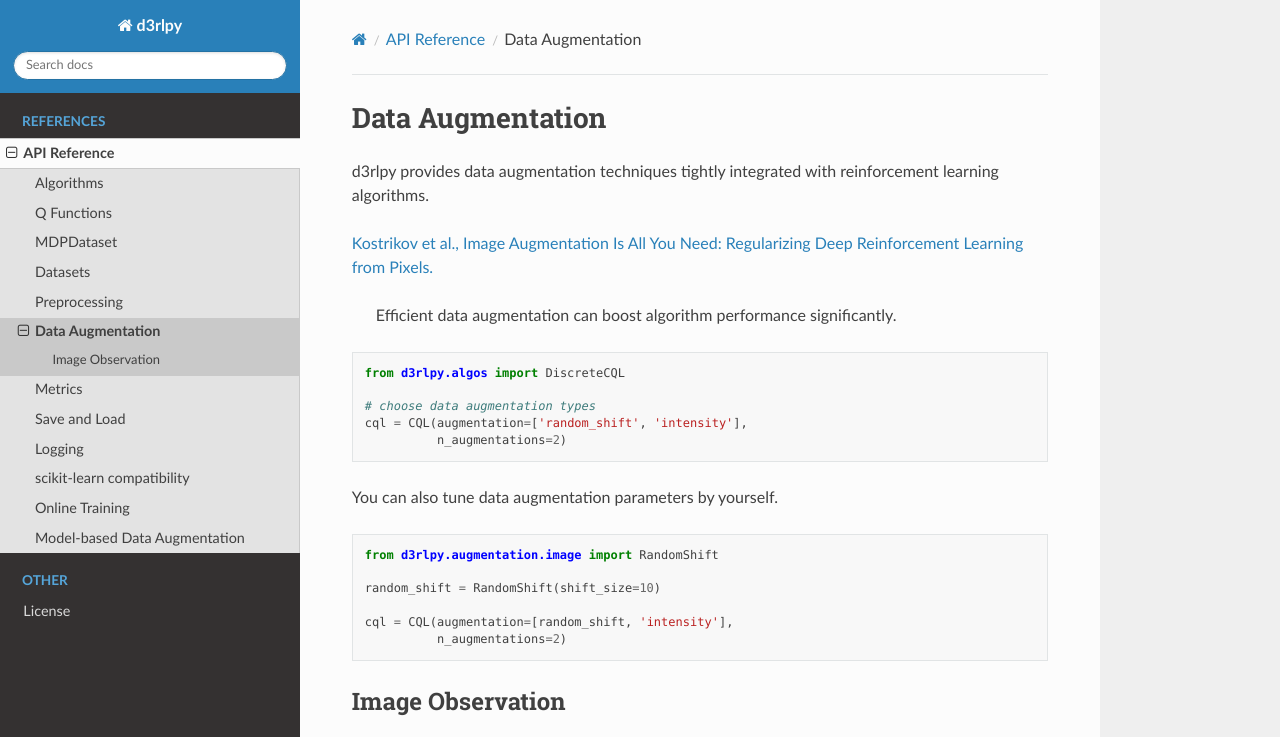
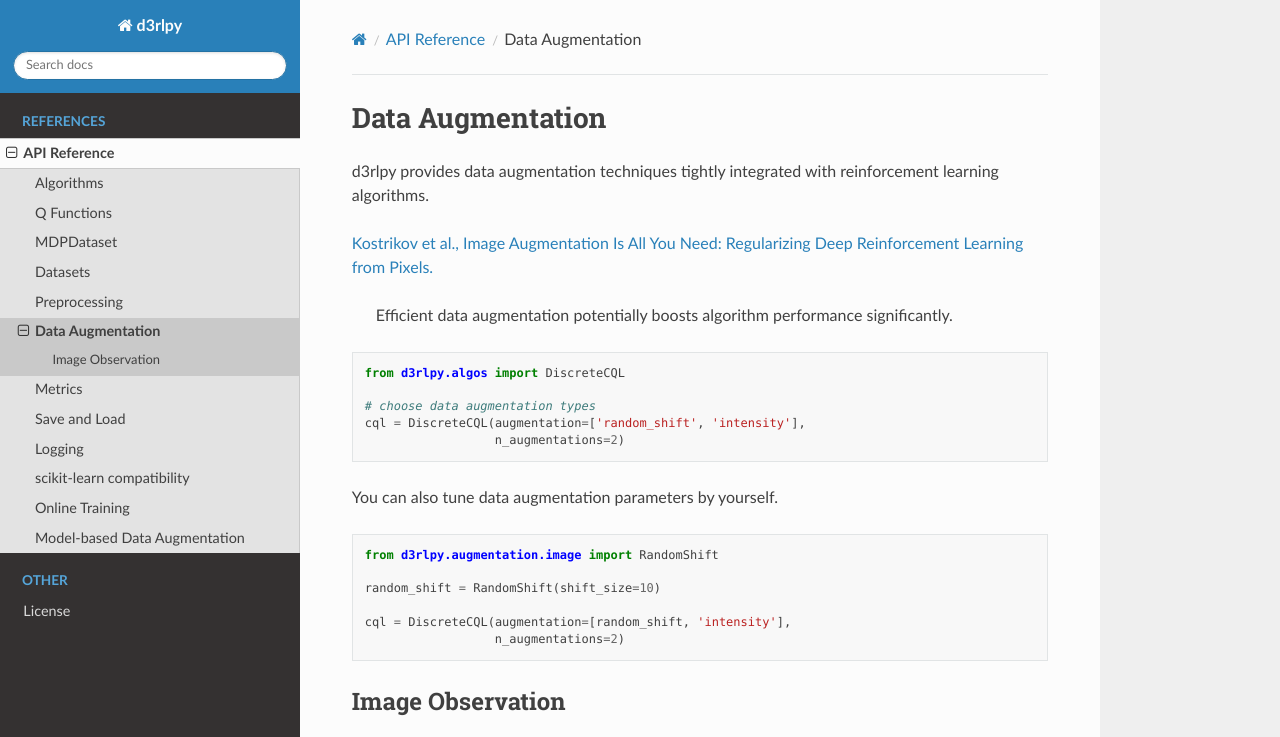
Before and after one commit to takuseno/d3rlpy, a Sphinx documentation site: the page built from docs/references/data_augmentation.rst, in a window 1280 px wide and 1030 px high, cut to the strip 0-737 px from the top of the window. Built offline with Sphinx 7.4.7 and the Read the Docs theme 2.0.0, drawn with Linux system fonts in a browser that asks for light colours; pages that are not in the unit, such as notebooks, are missing from menus.

Commit message:
Fix document

```diff
--- a/docs/references/data_augmentation.rst
+++ b/docs/references/data_augmentation.rst
@@ -8,15 +8,15 @@ reinforcement learning algorithms.
 
 `Kostrikov et al., Image Augmentation Is All You Need: Regularizing Deep Reinforcement Learning from Pixels. <https://arxiv.org/abs/2004.13649>`_
 
- Efficient data augmentation can boost algorithm performance significantly.
+ Efficient data augmentation potentially boosts algorithm performance significantly.
 
 .. code-block:: python
 
     from d3rlpy.algos import DiscreteCQL
 
     # choose data augmentation types
-    cql = CQL(augmentation=['random_shift', 'intensity'],
-              n_augmentations=2)
+    cql = DiscreteCQL(augmentation=['random_shift', 'intensity'],
+                      n_augmentations=2)
 
 You can also tune data augmentation parameters by yourself.
 
@@ -26,8 +26,8 @@ You can also tune data augmentation parameters by yourself.
 
     random_shift = RandomShift(shift_size=10)
 
-    cql = CQL(augmentation=[random_shift, 'intensity'],
-              n_augmentations=2)
+    cql = DiscreteCQL(augmentation=[random_shift, 'intensity'],
+                      n_augmentations=2)
 
 Image Observation
 -----------------
```
